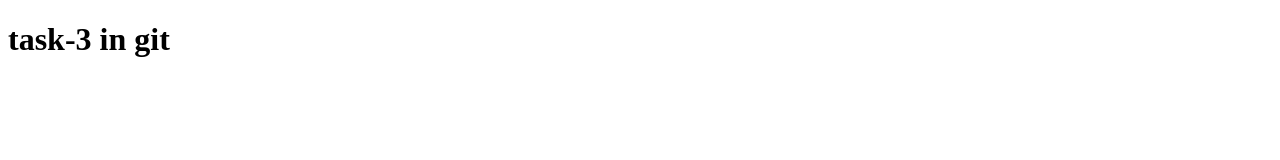
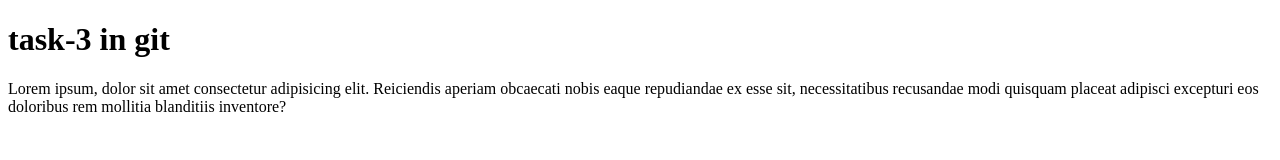
Before and after one commit to tejaswini15-github/03-10-24-GIT-TASK-3, a plain HTML site: page index.html in a window 1280 px wide. Drawn offline with Linux system fonts and the light colour scheme.

Commit message:
in branch1

```diff
--- a/index.html
+++ b/index.html
@@ -7,5 +7,6 @@
 </head>
 <body>
     <h1>task-3 in git</h1>
+    <p>Lorem ipsum, dolor sit amet consectetur adipisicing elit. Reiciendis aperiam obcaecati nobis eaque repudiandae ex esse sit, necessitatibus recusandae modi quisquam placeat adipisci excepturi eos doloribus rem mollitia blanditiis inventore?</p>
 </body>
 </html>
```
